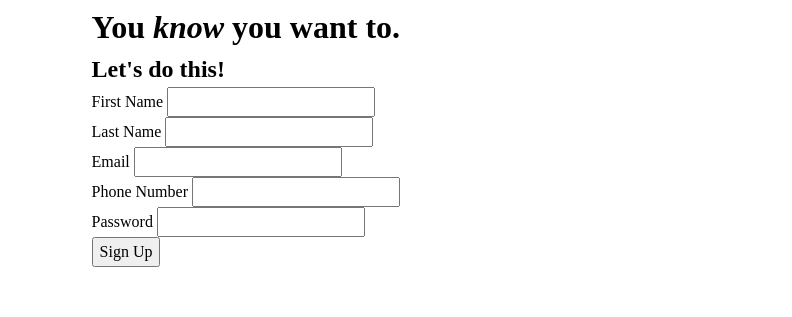
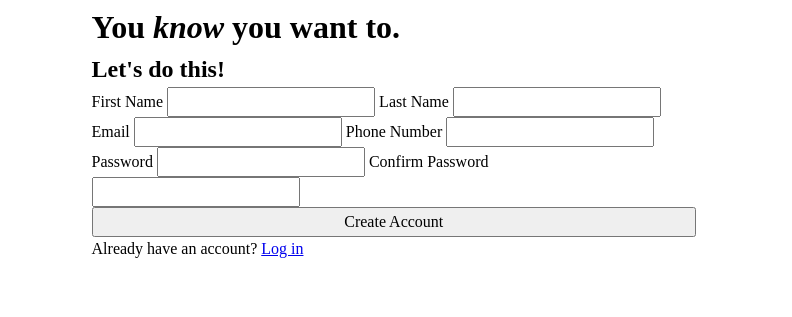
Before and after one commit to cashewna/sign-up-form, a plain HTML site: page index.html in a window 1280 px wide. Shown: the part 285-602 px from the top of the page, 488-1280 px from the left. Drawn offline with Linux system fonts and the light colour scheme.

Commit message:
style: put form fields in two columns

```diff
--- a/css/style.css
+++ b/css/style.css
@@ -79,3 +79,8 @@ figcaption {
         max-width: 40ch;
     }
 }
+
+.signup-form, form {
+    display: flex;
+    flex-direction: column;
+}
--- a/index.html
+++ b/index.html
@@ -27,34 +27,34 @@
             You <em>know</em> you want to.
         </h1>
         <h2>Let's do this!</h2>
-        <form action="/" method="post" >
-            <div class="given_name">
+        <form action="/" method="post">
+            <div class="form-row">
                 <label for="given_name">First Name</label>
                 <input type="text" name="given_name" id="given_name" required>
+
+                <label for="last_name">Last Name</label>
+                <input type="text" name="lastName" id="last_name" required>
             </div>
 
-            <div class="last_name">
-                <label for="last_name">Last Name</label>
-                <input type="text" name="last_name" id="last_name" required>
+            <div class="form-row">
+                <label for="email">Email</label>
+                <input type="email" name="email" id="email" required>
+
+                <label for="phone_number">Phone Number</label>
+                <input type="tel" name="phoneNumber" id="phone_number" pattern="[0-9]{9,10}" required>
             </div>
 
-            <div class="email">
-                <label for="email">Email</label>
-                <input type="email" name="email" id="email" required>
+            <div class="form-row">
+                <label for="password">Password</label>
+                <input type="password" name="password" id="password" required>
+
+                <label for="confirm-password">Confirm Password</label>
+                <input type="password" name="confirmPassword" id="confirm-password" required>
             </div>
 
-            <div class="phone_number">
-                <label for="phone_number">Phone Number</label>
-                <input type="tel" name="phone_number" id="phone_number" pattern="[0-9]{9,10}" required>
-            </div>
-
-            <div class="password">
-                <label for="password">Password</label>
-                <input type="password" name="password" id="password" required>
-            </div>
-            <button type="submit">Sign Up</button>
+            <button type="submit">Create Account</button>
         </form>
+        <p>Already have an account? <a href="/">Log in</a>
     </div>
-</body>
 
 </html>
```
